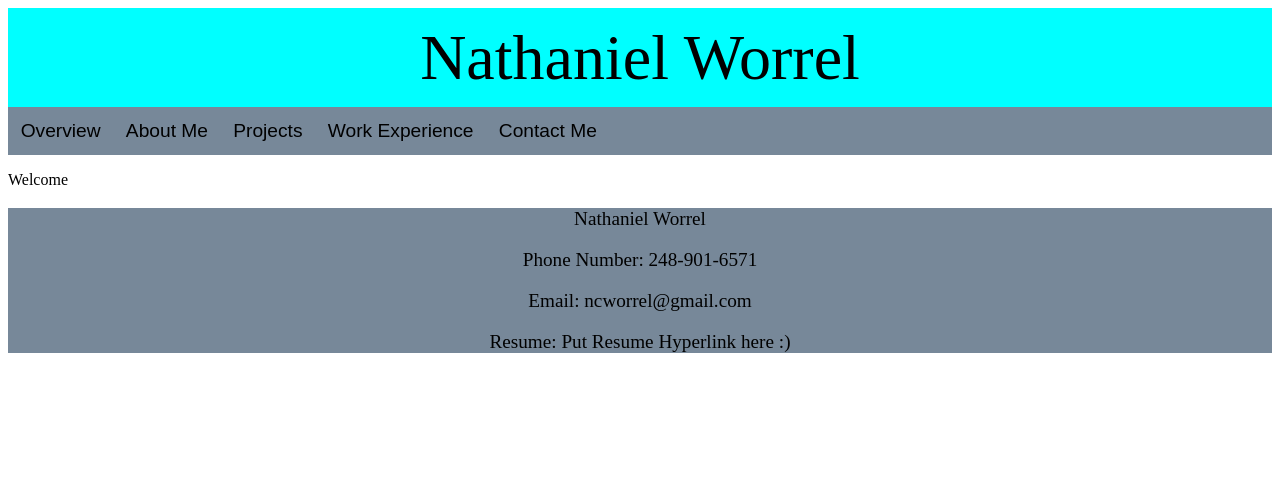
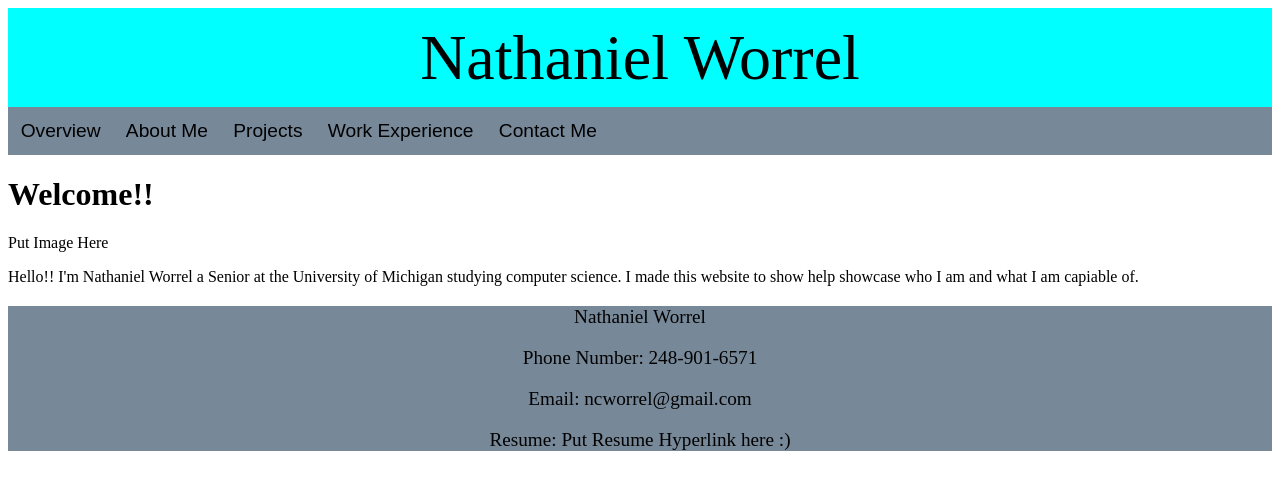
Before and after one commit to nathanworrel/nathanworrel, a React (Create React App) app in the folder client/: page / in a window 1280 px wide. Shown: the top 490 px of the page. Built offline with nearby package versions, Linux system fonts and the light colour scheme.

Commit message:
basic setup for Welcome and Work Experience Page

```diff
--- a/client/package.json
+++ b/client/package.json
@@ -37,5 +37,11 @@
       "last 1 firefox version",
       "last 1 safari version"
     ]
+  },
+  "devDependencies": {
+    "dotenv": "^16.0.0",
+    "husky": "^8.0.1",
+    "lint-staged": "^13.0.0",
+    "prettier": "2.6.2"
   }
 }
--- a/client/src/welcomePage/Welcome.tsx
+++ b/client/src/welcomePage/Welcome.tsx
@@ -5,8 +5,19 @@ function Welcome() {
     return(
         <main>
             <Header/>
-            <div>
-                <p>Welcome</p>
+            <h1 id="welcome">
+                Welcome!!
+            </h1>
+            <div id="welcome-information">
+                <div id={"welcome-image"}>
+                    <p>Put Image Here</p>
+                </div>
+                <div id="welcome-text">
+                    <p>
+                        Hello!! I'm Nathaniel Worrel a Senior at the University of Michigan studying computer science.
+                        I made this website to show help showcase who I am and what I am capiable of.
+                    </p>
+                </div>
             </div>
             <Footer/>
         </main>
--- a/client/src/workExperiencePage/WorkExperience.tsx
+++ b/client/src/workExperiencePage/WorkExperience.tsx
@@ -4,8 +4,17 @@ function WorkExperience() {
     return(
         <main>
             <Header/>
-            <div>
-                <p>Work Experience</p>
+            <h1>Work Experience</h1>
+            <div id="work-experience-info">
+                <div>
+                    <h3>Ford Software Designer</h3>
+                </div>
+                <div>
+                    <h3>MindHome Product Designer/Software Engineer</h3>
+                </div>
+                <div>
+
+                </div>
             </div>
         </main>
     )
```
Also changed, not shown: 1 other file (tests, documents, lock files or other folders).
